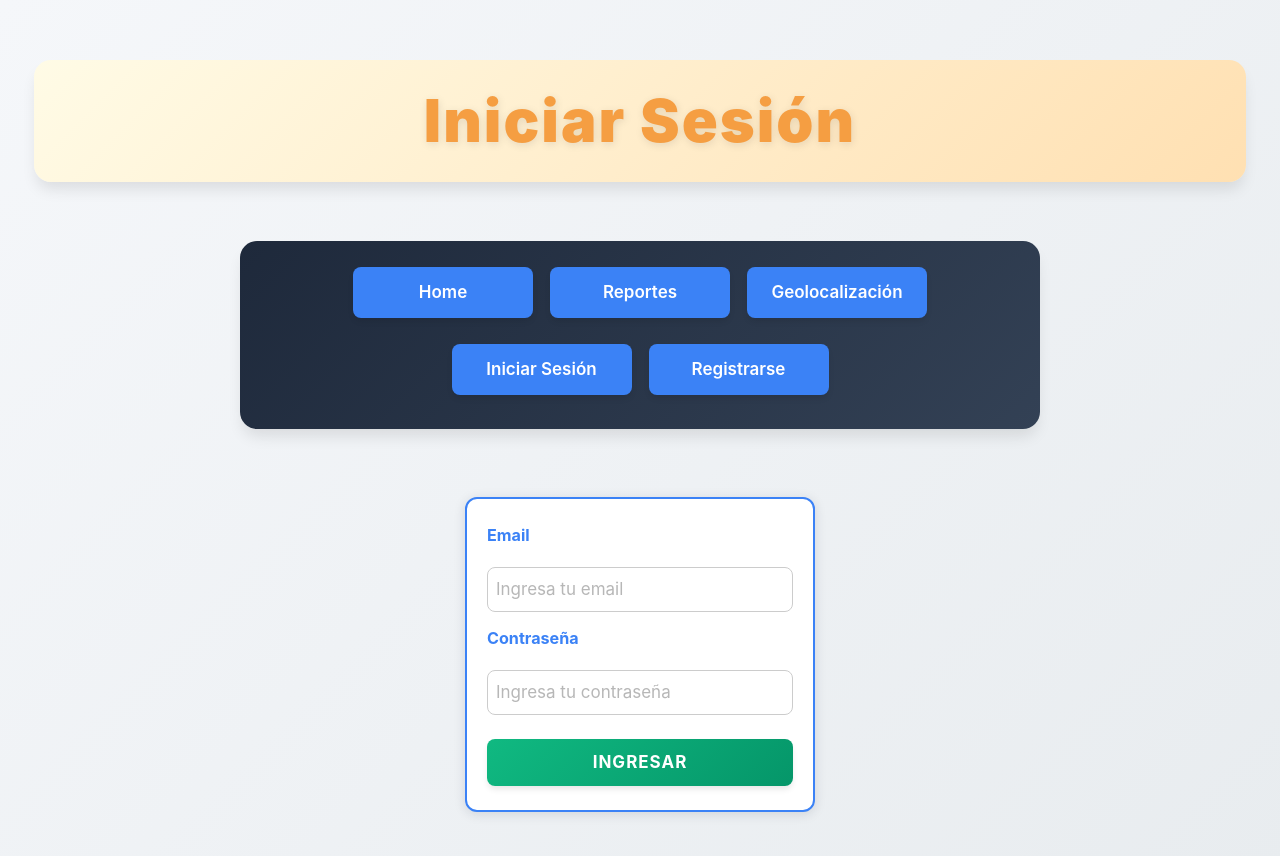
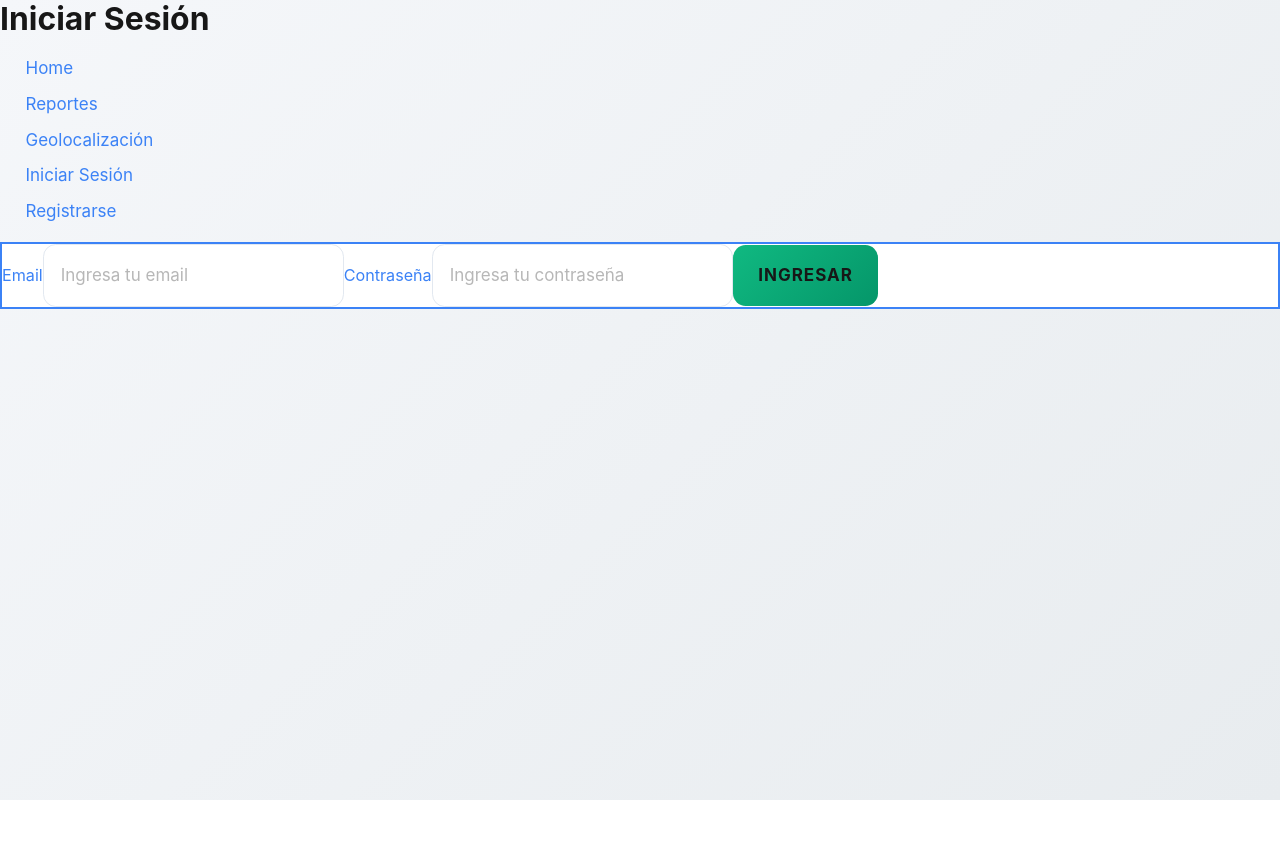
Before and after one commit to javithox/caso_muni, a Next.js app in the folder my-msvc-valle-del-sol/: page /IniciarSesion in a window 1280 px wide. Shown: the top 856 px of the page. After the commit the page ends 800 px from the top, so only its background shows below. Built offline with nearby package versions, Linux system fonts and the light colour scheme.

Commit message:
commit17(arreglos finales de los estilos de las paginas de inicia y registrarse)

```diff
--- a/my-msvc-valle-del-sol/app/estilos/estilo-iniciar-sesion.css
+++ b/my-msvc-valle-del-sol/app/estilos/estilo-iniciar-sesion.css
@@ -1,5 +1,5 @@
 /* Importar estilos base */
-@import "estilo-pagina.css";
+@import "tailwindcss";
 
 /* Estilos específicos para la página de Iniciar Sesión */
 main {
--- a/my-msvc-valle-del-sol/app/estilos/estilo-registrarse.css
+++ b/my-msvc-valle-del-sol/app/estilos/estilo-registrarse.css
@@ -1,5 +1,5 @@
 /* Importar estilos base */
-@import "estilo-pagina.css";
+@import "tailwindcss";
 
 /* Estilos específicos para la página de Registro */
 main {
--- a/my-msvc-valle-del-sol/app/estilos/estiloReporte.css
+++ b/my-msvc-valle-del-sol/app/estilos/estiloReporte.css
@@ -1,5 +1,5 @@
 /* Importar estilos base */
-
+@import "tailwindcss";
 
 /* ===== CONTENEDOR PRINCIPAL REPORTES ===== */
 main {
```
